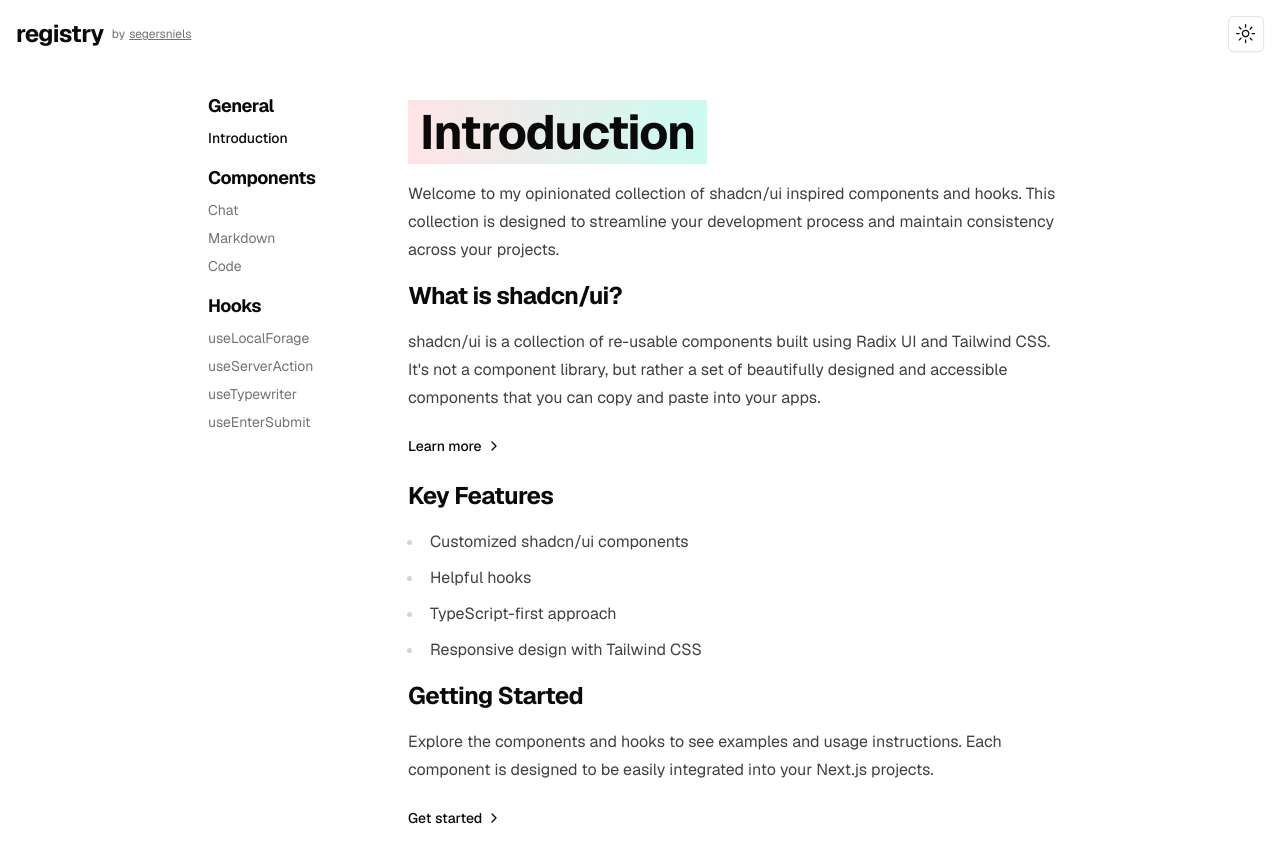
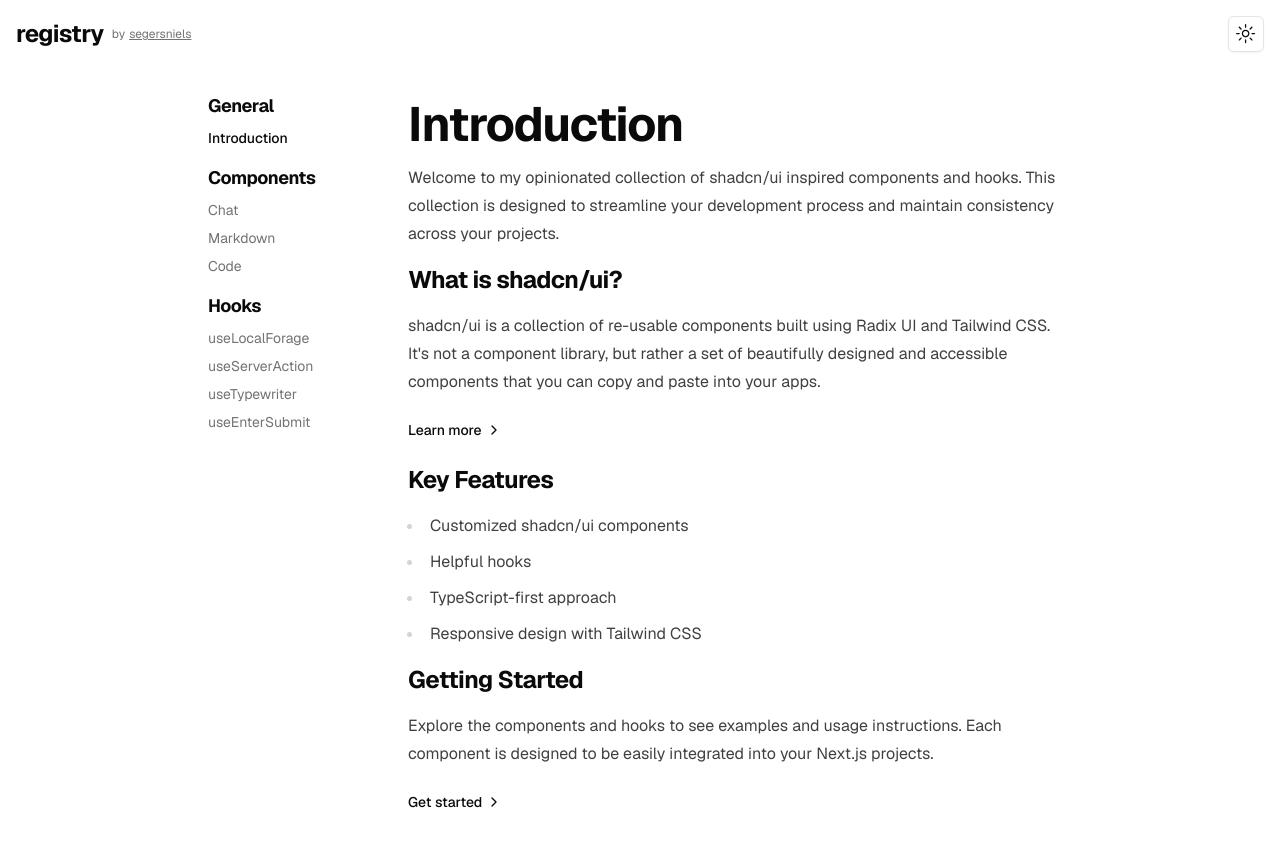
Before and after one commit to segersniels/registry.niels.foo, a Next.js app: page / in a window 1280 px wide. Shown: the top 862 px of the page. Built offline with nearby package versions, Linux system fonts and the light colour scheme.

Commit message:
refactor: remove the background

```diff
--- a/src/components/layout.tsx
+++ b/src/components/layout.tsx
@@ -20,7 +20,7 @@ export function LayoutTitle({
   return (
     <h1
       className={cn(
-        "w-fit bg-gradient-to-r from-rose-100 to-teal-100 px-3 py-2 text-4xl font-bold tracking-tight sm:text-5xl dark:text-secondary",
+        "text-4xl font-bold tracking-tight sm:text-5xl dark:text-secondary",
         className
       )}
     >
```
